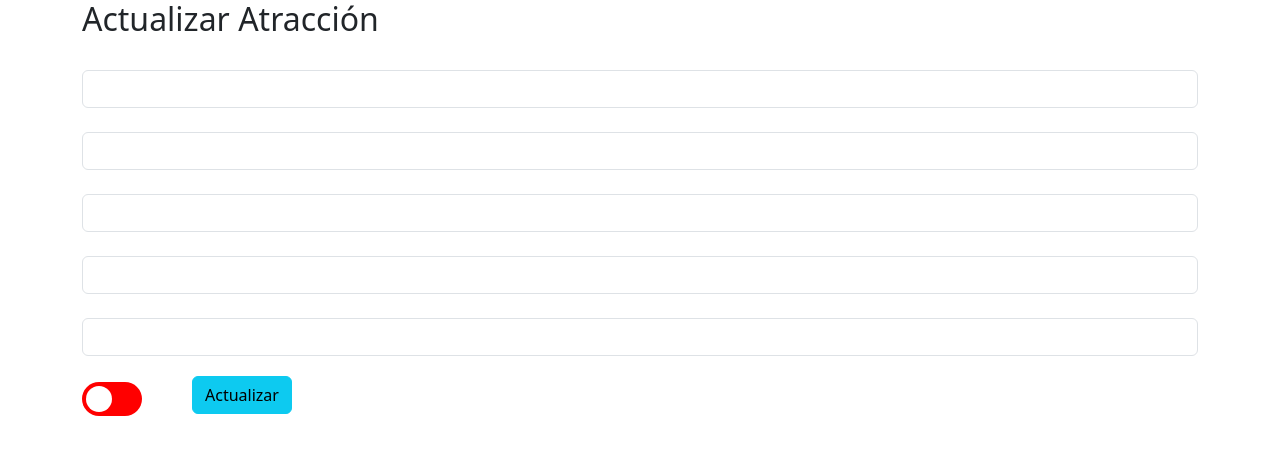
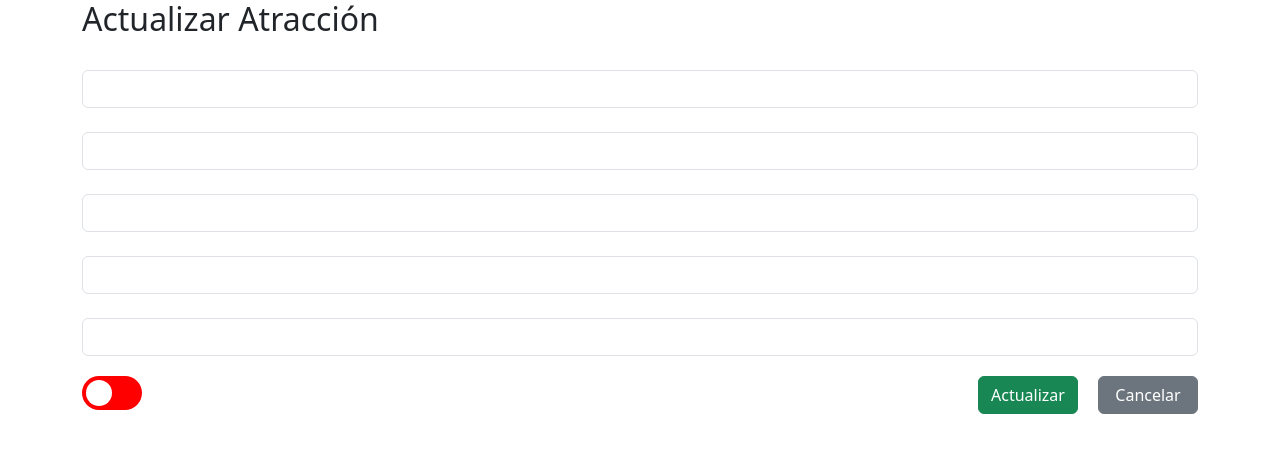
Before and after one commit to Elegimba/parquetematico_front, an Angular app: page /attractions/edit/1 in a window 1280 px wide. Shown: the top 454 px of the page. Built offline with nearby package versions, Linux system fonts and the light colour scheme; no server answers.

Commit message:
instalado sweetAlert

```diff
--- a/package.json
+++ b/package.json
@@ -20,6 +20,7 @@
     "@angular/router": "^18.2.0",
     "bootstrap": "^5.3.3",
     "rxjs": "~7.8.0",
+    "sweetalert2": "^11.14.5",
     "tslib": "^2.3.0",
     "zone.js": "~0.14.10"
   },
--- a/src/app/pages/attraction-details/attraction-details.component.html
+++ b/src/app/pages/attraction-details/attraction-details.component.html
@@ -8,7 +8,8 @@
         <p>Disponibilidad de la atracción: <span [class]="{ working: attraction.functional, nWorking: !attraction.functional }">{{ attraction.functional ? 'Working ✔' : 'Disabled ❌' }}</span></p>
         <div class="functionalButtons">
             <button class="btn btn-info" [routerLink]="['/attractions/edit', attractionId]">Editar</button>
-            <button class="btn btn-danger">Eliminar</button>
+            <button class="btn btn-danger" (click)="onClick()">Eliminar</button>
+            <button class="btn btn-secondary" [routerLink]="['/attractions']">Volver</button>
         </div>
     </div>
 }
--- a/src/app/pages/attraction-details/attraction-details.component.ts
+++ b/src/app/pages/attraction-details/attraction-details.component.ts
@@ -1,8 +1,7 @@
 import { Component, inject, Input } from '@angular/core';
 import { IAttraction } from '../../interfaces/iattraction.interface';
 import { AttractionsService } from '../../services/attractions.service';
-import { CommonModule } from '@angular/common';
-import { RouterModule } from '@angular/router';
+import { Router, RouterModule } from '@angular/router';
 
 @Component({
   selector: 'app-attraction-details',
@@ -16,6 +15,7 @@ export class AttractionDetailsComponent {
   attraction: IAttraction | null = null;
 
   @Input() attractionId: number = 0;
+  router = inject(Router)
 
   attractionsService = inject(AttractionsService);
 
@@ -27,4 +27,14 @@ export class AttractionDetailsComponent {
     }
   }
 
+  async onClick() {
+
+    try {
+      await this.attractionsService.deleteById(this.attraction!.id);
+      this.router.navigateByUrl('attractions');
+    } catch (error) {
+      console.log(error);
+    }
+  }
+
 }
--- a/src/app/pages/new-attraction/new-attraction.component.css
+++ b/src/app/pages/new-attraction/new-attraction.component.css
@@ -1,6 +1,9 @@
+
 
 .functionalSwitch {
     margin: 20px 0;
+    display: flex;
+    justify-content: space-between;
 
     .switch {
         position: relative;
@@ -62,5 +65,10 @@
         border-radius: 50%;
     }
 
+    .btn {
+        width: 100px;
+        margin-left: 20px;
+    }
+
 
 }
--- a/src/app/pages/new-attraction/new-attraction.component.html
+++ b/src/app/pages/new-attraction/new-attraction.component.html
@@ -27,7 +27,10 @@
                 <span class="slider round"></span>
             </label>
 
-            <input type="submit" value="Crear" class="btn btn-info">
+            <div>
+                <input type="submit" value="Crear" class="btn btn-success">
+                <button class="btn btn-secondary" [routerLink]="['/attractions']">Cancelar</button>
+            </div>
         </div>
 
 
--- a/src/app/pages/new-attraction/new-attraction.component.ts
+++ b/src/app/pages/new-attraction/new-attraction.component.ts
@@ -1,12 +1,12 @@
 import { Component, inject, Input } from '@angular/core';
 import { AttractionsService } from '../../services/attractions.service';
-import { Router } from '@angular/router';
+import { Router, RouterLink } from '@angular/router';
 import { FormControl, FormGroup, ReactiveFormsModule } from '@angular/forms';
 
 @Component({
   selector: 'app-new-attraction',
   standalone: true,
-  imports: [ReactiveFormsModule],
+  imports: [ReactiveFormsModule, RouterLink],
   templateUrl: './new-attraction.component.html',
   styleUrl: './new-attraction.component.css'
 })
--- a/src/app/pages/update-attraction/update-attraction.component.css
+++ b/src/app/pages/update-attraction/update-attraction.component.css
@@ -1,6 +1,8 @@
 
 .functionalSwitch {
     margin: 20px 0;
+    display: flex;
+    justify-content: space-between;
 
     .switch {
         position: relative;
@@ -62,5 +64,10 @@
         border-radius: 50%;
     }
 
+    .btn {
+        width: 100px;
+        margin-left: 20px;
+    }
+
 
 }
--- a/src/app/pages/update-attraction/update-attraction.component.html
+++ b/src/app/pages/update-attraction/update-attraction.component.html
@@ -27,7 +27,10 @@
                 <span class="slider round"></span>
             </label>
 
-            <input type="submit" value="Actualizar" class="btn btn-info">
+            <div>
+                <input type="submit" value="Actualizar" class="btn btn-success">
+                <button class="btn btn-secondary" [routerLink]="['/attractions/details', attractionId]">Cancelar</button>
+            </div>
         </div>
 
 
--- a/src/app/pages/update-attraction/update-attraction.component.ts
+++ b/src/app/pages/update-attraction/update-attraction.component.ts
@@ -1,13 +1,13 @@
 import { Component, inject, Input } from '@angular/core';
 import { FormControl, FormGroup, ReactiveFormsModule } from '@angular/forms';
 import { AttractionsService } from '../../services/attractions.service';
-import { Router } from '@angular/router';
+import { Router, RouterLink } from '@angular/router';
 import { IAttraction } from '../../interfaces/iattraction.interface';
 
 @Component({
   selector: 'app-update-attraction',
   standalone: true,
-  imports: [ReactiveFormsModule],
+  imports: [ReactiveFormsModule, RouterLink],
   templateUrl: './update-attraction.component.html',
   styleUrl: './update-attraction.component.css'
 })
```
Also changed, not shown: 1 other file (tests, documents, lock files or other folders).
